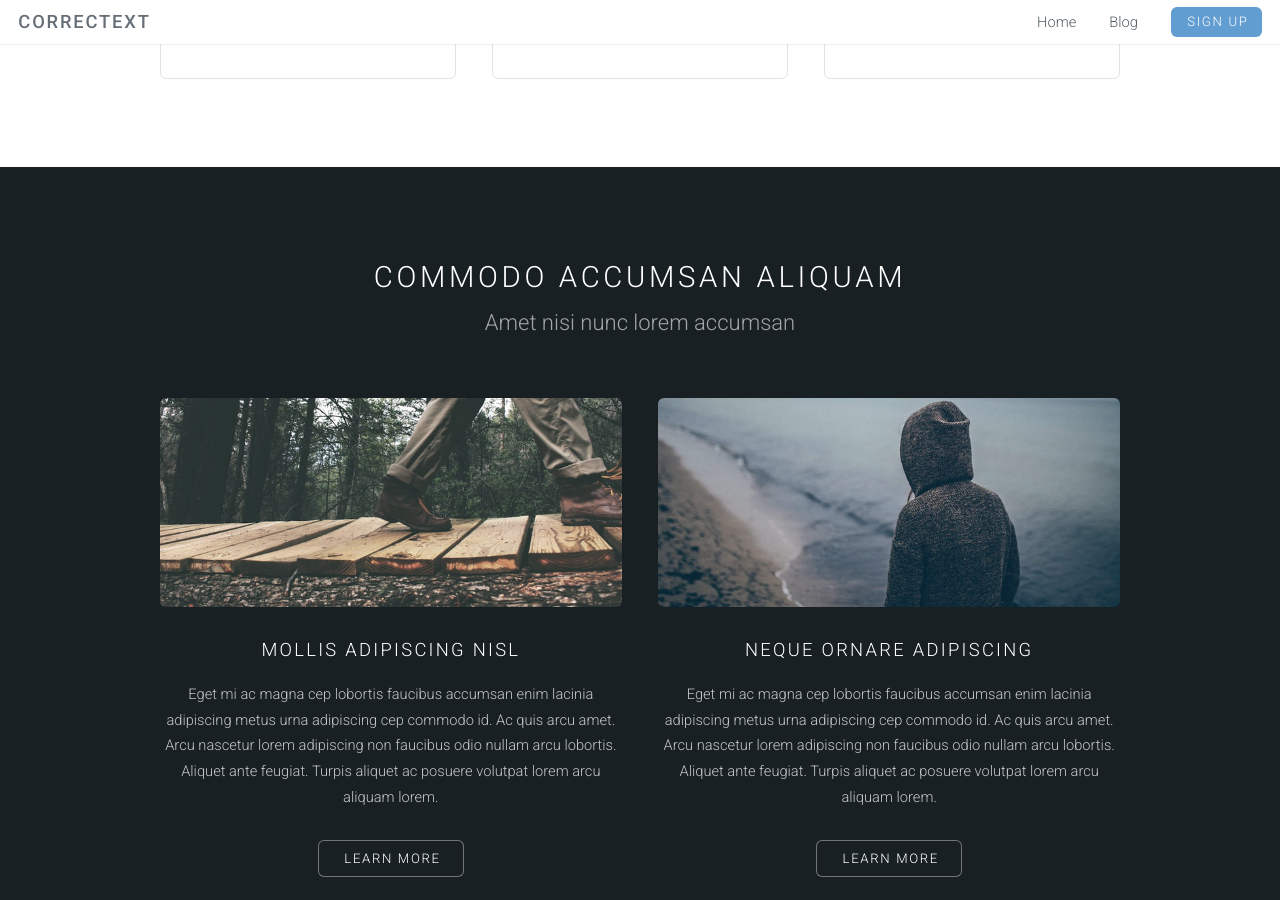
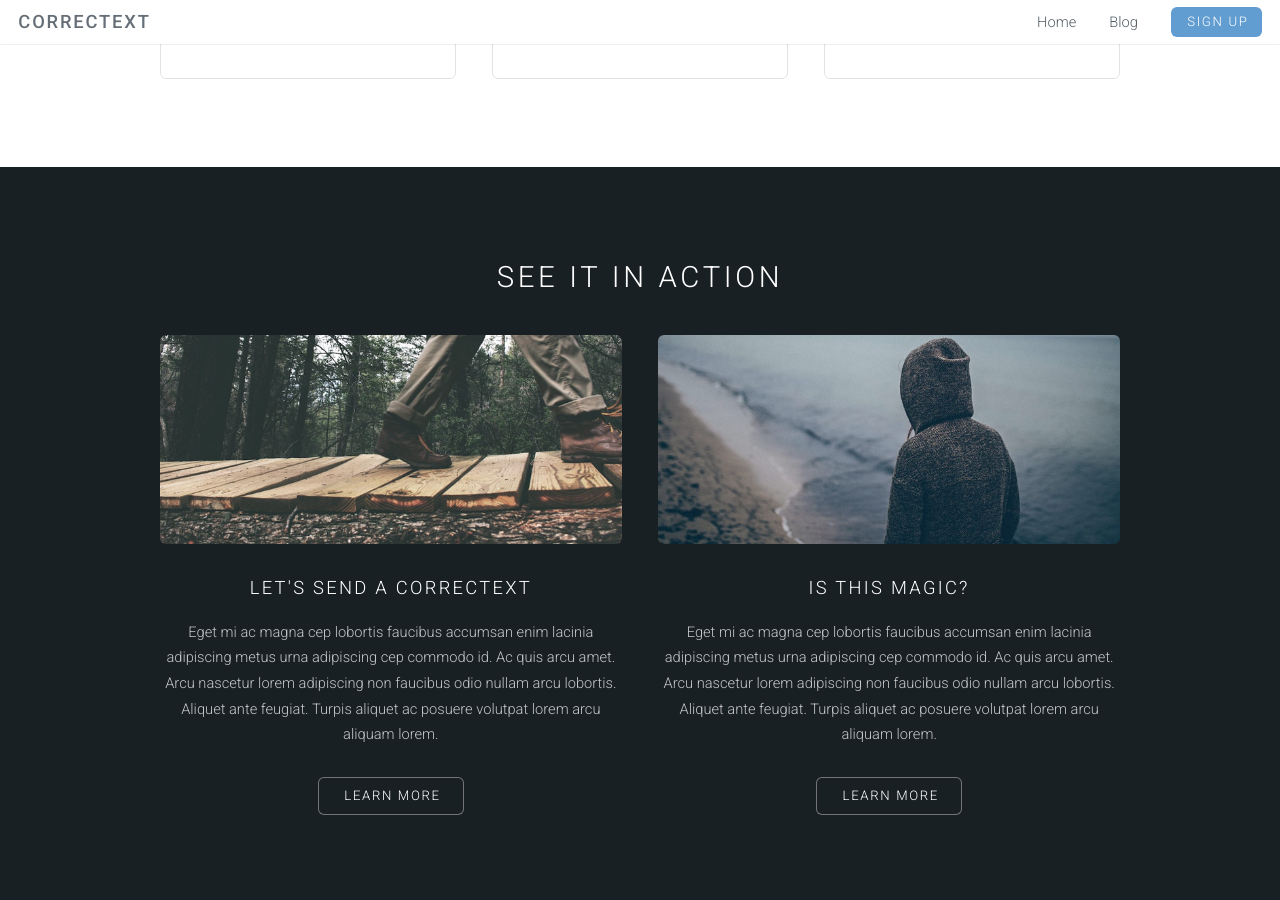
Before and after one commit to LevlUp/correctext, a Jekyll site: the page built from index.html, in a window 1280 px wide and 900 px high, scrolled down 993 px. Built offline with Jekyll 4.4.1, drawn with Linux system fonts in a browser that asks for light colours.

Commit message:
Change index

```diff
--- a/index.html
+++ b/index.html
@@ -38,15 +38,15 @@ layout: landing-page
 		<!-- Two -->
 			<section id="two" class="wrapper style2">
 				<header class="major">
-					<h2>Commodo accumsan aliquam</h2>
-					<p>Amet nisi nunc lorem accumsan</p>
+					<h2>See it in Action</h2>
+					<p></p>
 				</header>
 				<div class="container">
 					<div class="row">
 						<div class="6u">
 							<section class="special">
 								<a href="#" class="image fit"><img src="images/pic01.jpg" alt="" /></a>
-								<h3>Mollis adipiscing nisl</h3>
+								<h3>Let's send a Correctext</h3>
 								<p>Eget mi ac magna cep lobortis faucibus accumsan enim lacinia adipiscing metus urna adipiscing cep commodo id. Ac quis arcu amet. Arcu nascetur lorem adipiscing non faucibus odio nullam arcu lobortis. Aliquet ante feugiat. Turpis aliquet ac posuere volutpat lorem arcu aliquam lorem.</p>
 								<ul class="actions">
 									<li><a href="#" class="button alt">Learn More</a></li>
@@ -56,7 +56,7 @@ layout: landing-page
 						<div class="6u">
 							<section class="special">
 								<a href="#" class="image fit"><img src="images/pic02.jpg" alt="" /></a>
-								<h3>Neque ornare adipiscing</h3>
+								<h3>Is this Magic?</h3>
 								<p>Eget mi ac magna cep lobortis faucibus accumsan enim lacinia adipiscing metus urna adipiscing cep commodo id. Ac quis arcu amet. Arcu nascetur lorem adipiscing non faucibus odio nullam arcu lobortis. Aliquet ante feugiat. Turpis aliquet ac posuere volutpat lorem arcu aliquam lorem.</p>
 								<ul class="actions">
 									<li><a href="#" class="button alt">Learn More</a></li>
```
